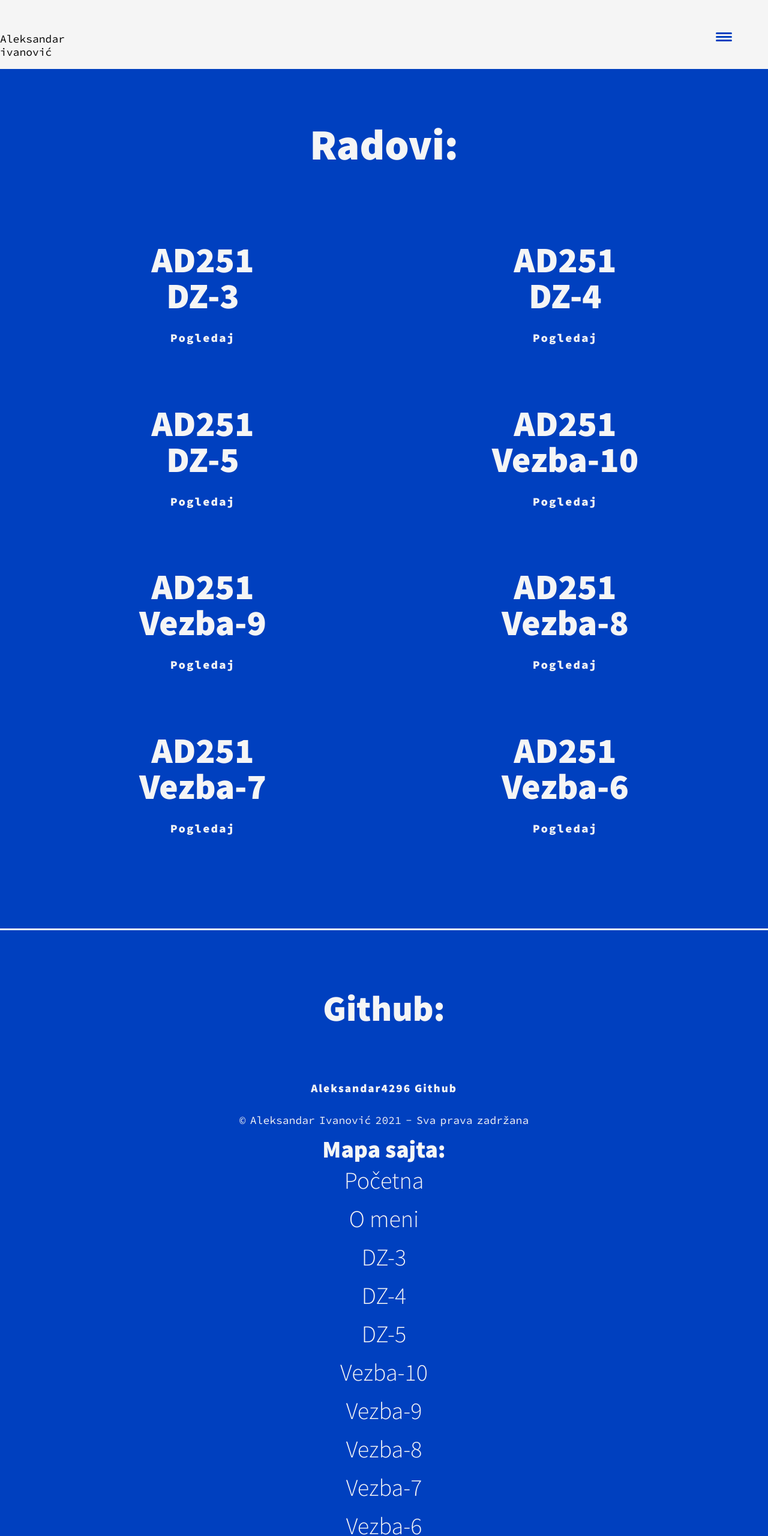
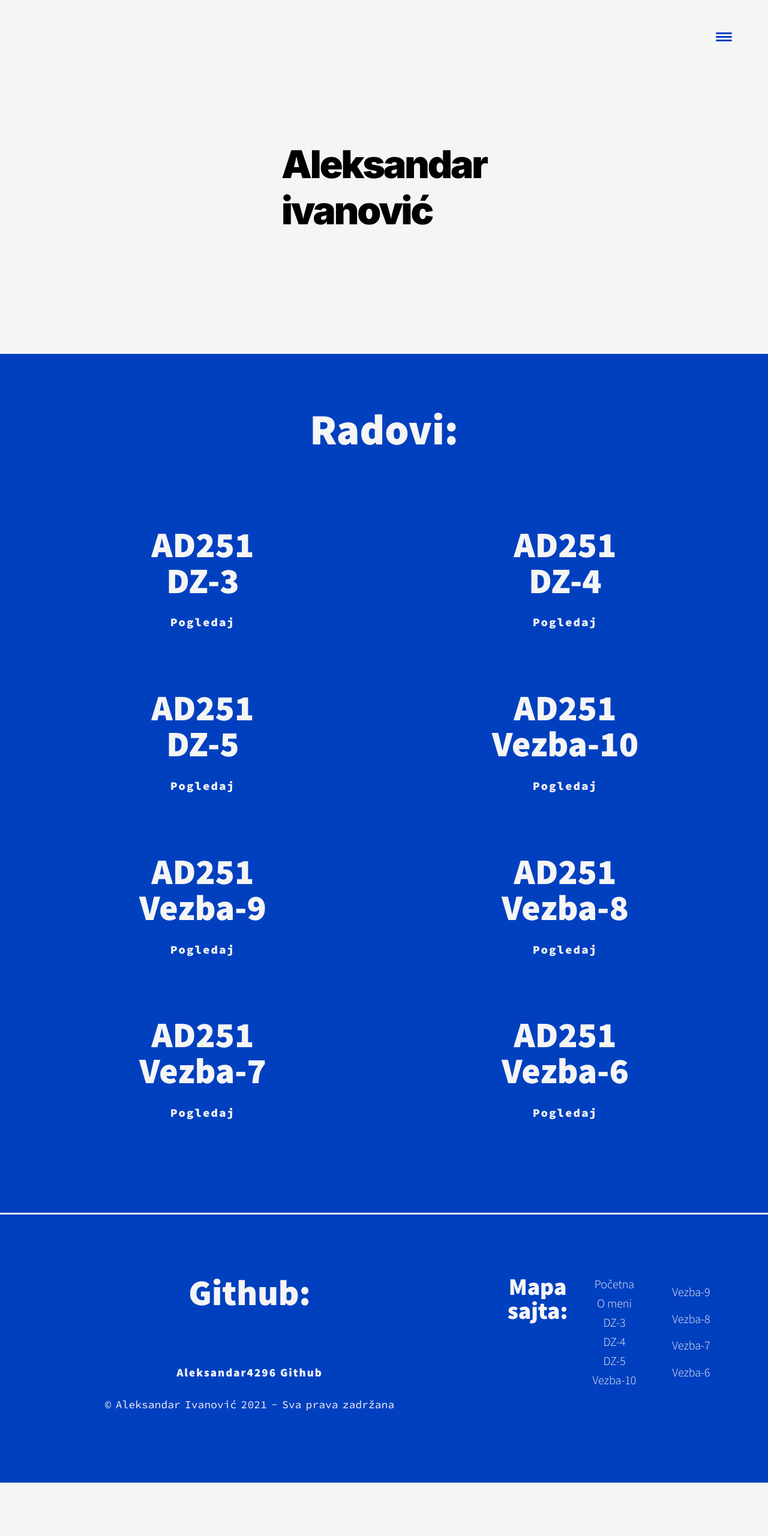
Before and after one commit to Aleksandar4296/AD251_Projektni_zadatak, a plain HTML site: page index.html in a window 1280 px wide. Shown: the whole page at 60% size. After the commit the page ends 2472 px from the top, so only its background shows below. Drawn offline with Linux system fonts and the light colour scheme.

Commit message:
Updated styles

```diff
--- a/css/style.css
+++ b/css/style.css
@@ -1,8 +1,10 @@
+@import url("https://fonts.googleapis.com/css2?family=Inter:wght@100..900&display=swap");
 *,
 *::before,
 *::after {
     box-sizing: border-box;
 }
+
 
 
 
@@ -25,6 +27,7 @@
     --bs: 0.25em 0.25em 0.75em rgba(0,0,0,.25),
           0.125em 0.125em 0.25em rgba(0,0,0,.15);
 }
+
 
 @media (min-width: 800px) {
     :root {
@@ -388,6 +391,7 @@ header {
     padding: 2.5em 0 0.5em 0;
     font-size: var(--fs-h3);
     border-top: 3px solid var(--clr-light);
+    height: 450px;
 
 }
 
@@ -453,3 +457,68 @@ header {
     left: 50%;
     margin: -35px 0 0 -35px;
 }
+.footerdiv{
+width: 65%;
+float: left;
+}
+.aside{
+    width: 30%;
+
+
+    display: grid;
+    grid-template-columns: repeat(auto-fit, minmax(25px, 1fr));
+}
+.aside li{
+    font-size: 0.5em;
+
+    display: grid;
+    grid-template-columns: repeat(auto-fit, minmax(25px, 1fr));
+}
+
+.aside a:hover{
+text-decoration: underline;
+
+}
+
+
+.btn2:hover{
+text-decoration: underline;
+
+}
+
+
+iframe{
+    text-align: center;
+    display: block;
+    margin: 0 auto;
+}
+
+.movingtext{
+    font-size: 5vw;
+	text-decoration: none;
+	font-weight: 100;
+	letter-spacing: -3px;
+	animation: weight 2s infinite;
+	animation-delay: calc(var(--char-index) * 150ms);
+  margin: 100px;
+	padding: 100px;
+	box-sizing: border-box;
+	font-family: "Inter", sans-serif ;
+	display: flex;
+	align-items: center;
+	justify-content: center;
+
+}
+@keyframes weight {
+	from {
+		font-weight: 100;
+	}
+
+	50% {
+		font-weight: 900;
+	}
+
+	to {
+		font-weight: 100;
+	}
+}
```
